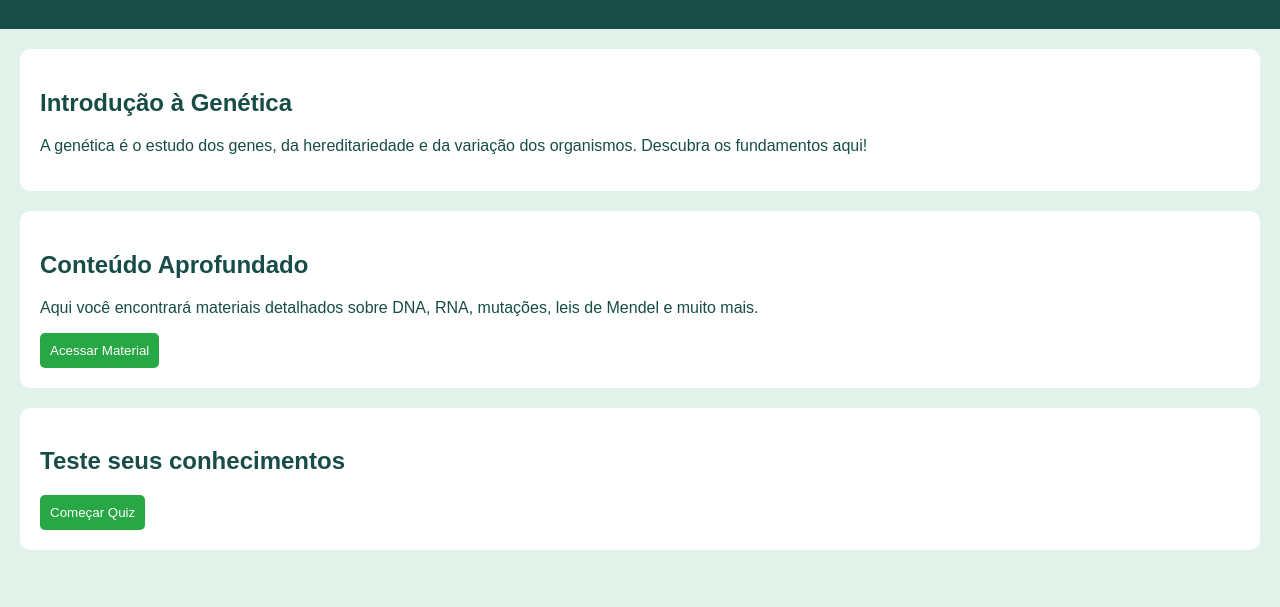
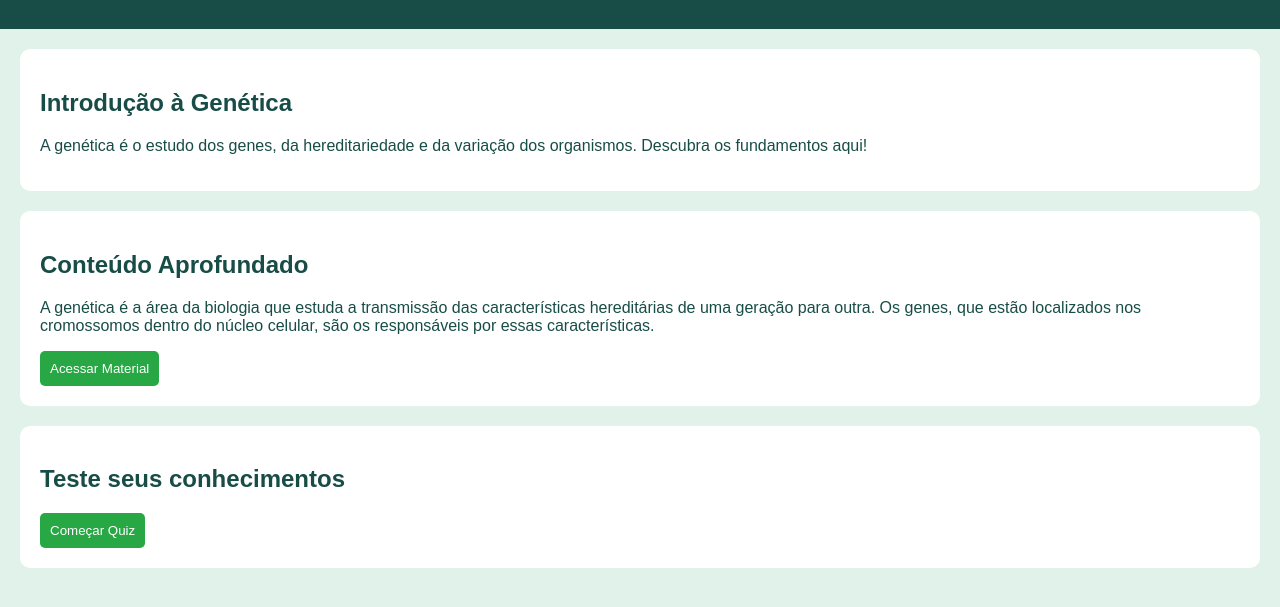
Before and after one commit to PedroFilipe08/Help2B, a plain HTML site: page index.html in a window 1280 px wide. Shown: the part 115-722 px from the top of the page. Drawn offline with Linux system fonts and the light colour scheme.

Commit message:
Update index.html

```diff
--- a/index.html
+++ b/index.html
@@ -25,7 +25,8 @@
 
     <section id="conteudo">
         <h2>Conteúdo Aprofundado</h2>
-        <p>Aqui você encontrará materiais detalhados sobre DNA, RNA, mutações, leis de Mendel e muito mais.</p>
+        <p>A genética é a área da biologia que estuda a transmissão das características hereditárias de uma geração para outra. Os genes, que estão localizados nos cromossomos dentro do núcleo celular, são os responsáveis por essas características.
+</p>
         <button onclick="mostrarMaterial()">Acessar Material</button>
         <div id="material" style="display: none;">
             <p>DNA é a molécula responsável pela hereditariedade e codificação das proteínas essenciais para a vida...</p>
```
